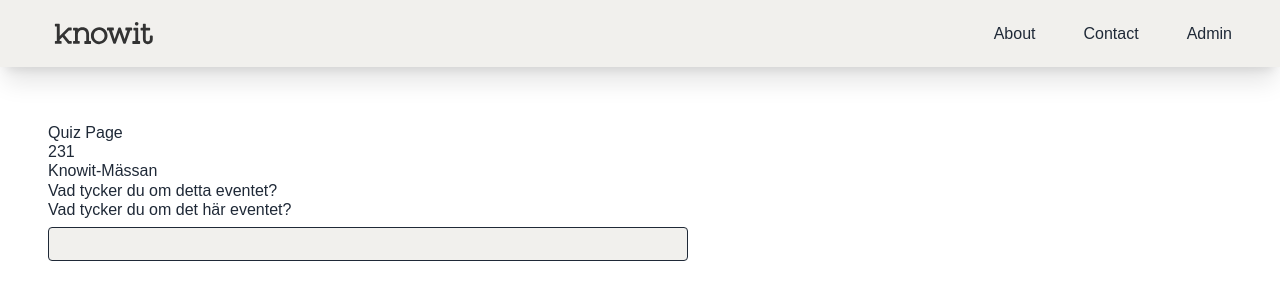
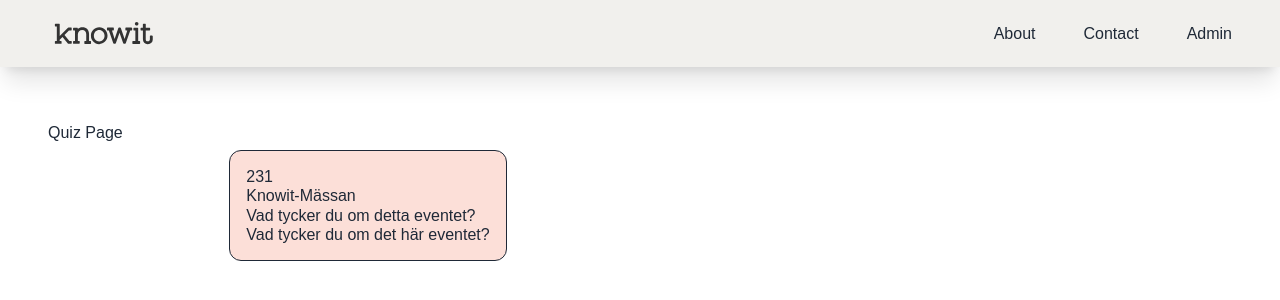
Before and after one commit to sunandacarlstrom/feedback-app-web, a Next.js app: page /quiz in a window 1280 px wide. Shown: the top 300 px of the page. Built offline with nearby package versions, Linux system fonts and the light colour scheme; data requests are answered from the project's data file.

Commit message:
Fortsatt med quiz-vy

```diff
--- a/src/app/layout.js
+++ b/src/app/layout.js
@@ -5,7 +5,7 @@
     return (
         <html lang="en">
             <body className="relative w-full h-screen">
-                <header>
+            <header>
                     <Navbar />
                 </header>
                 <main className="py-10 px-8">
--- a/src/app/page.js
+++ b/src/app/page.js
@@ -1,6 +1,7 @@
 import React from "react";
 import VideoPlayer from "@/components/VideoPlayer/VideoPlayer";
 import ButtonStart from "@/components/Button/ButtonStart";
+import Navbar from "@/components/Navbar/Navbar";
 
 const Home = () => {
     return (
--- a/src/app/quiz/page.jsx
+++ b/src/app/quiz/page.jsx
@@ -1,16 +1,11 @@
 "use client";
 import React, { useState, useEffect } from "react";
 import EventList from "@/components/EventList/EventList";
+import Background from "@/components/Background/Background";
 
 const QuizPage = () => {
     const [events, setEvents] = useState(null);
-
     const [loading, setLoading] = useState(true);
-
-    // const [currentQuestion, setCurrentQuestion] = useState(0);
-    // const [selectedAnswer, setSelectedAnswer] = useState("");
-    // const [checked, setChecked] = useState(false);
-    // const [selectedAnswerIndex, setSelectedAnswerIndex] = useState(null);
 
     useEffect(() => {
         const fetchData = async () => {
@@ -28,14 +23,14 @@
 
     return (
         <>
+            <Background color="forest"/>
             <div className="max-w-2xl w-full p-4">
                 <h1>Quiz Page</h1>
-                <div>
-                    {loading && <div>Loading...</div>}
-                    {events && <EventList events={events} />}
-                </div>
-                <div>
-                    <div className="bg-digital-white p-4 mt-2 border rounded"></div>
+                <div className="flex justify-center items-center">
+                    <div className="bg-melon p-4 mt-2 border rounded-xl max-w-fit">
+                        {loading && <span className="loading loading-spinner text-pop"></span>}
+                        {events && <EventList events={events} />}
+                    </div>
                 </div>
             </div>
         </>
--- /dev/null
+++ b/src/components/Background/Background.jsx
@@ -0,0 +1,13 @@
+import { useState } from "react";
+
+const Background = ({color}) => {
+    const [style, setStyle] = useState(() => `bg-${color} absolute left-0 top-0 w-full h-full object-cover z-[-50]`);
+
+    return (
+        <>
+            <div className={style} />
+        </>
+    );
+};
+
+export default Background;
```
